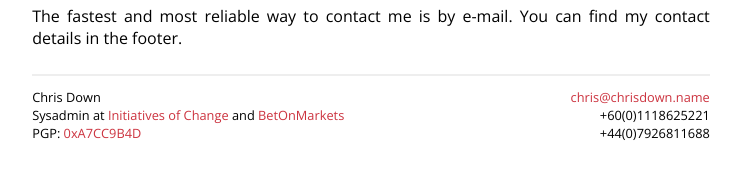
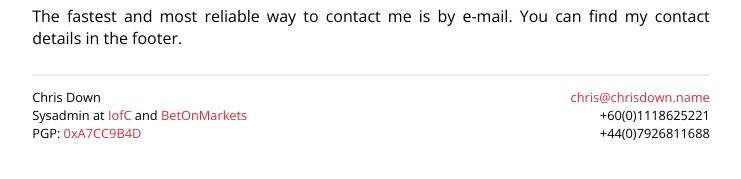
Before and after one commit to cdown/chrisdown.name, a Jekyll site: the page built from index.html, in a window 1280 px wide. Shown: the part 225-404 px from the top of the page, without its empty margins (269-1010 px from the left). Built offline with Jekyll 4.4.1, drawn with Linux system fonts in a browser that asks for light colours.

Commit message:
Shorten IofC name

```diff
--- a/_config.yml
+++ b/_config.yml
@@ -14,7 +14,7 @@ personal:
     name: *name
     job: Sysadmin
     employers:
-        - name: "Initiatives of Change"
+        - name: "IofC"
           url: *iofc-url
         - name: "BetOnMarkets"
           url: *bom-url
```
